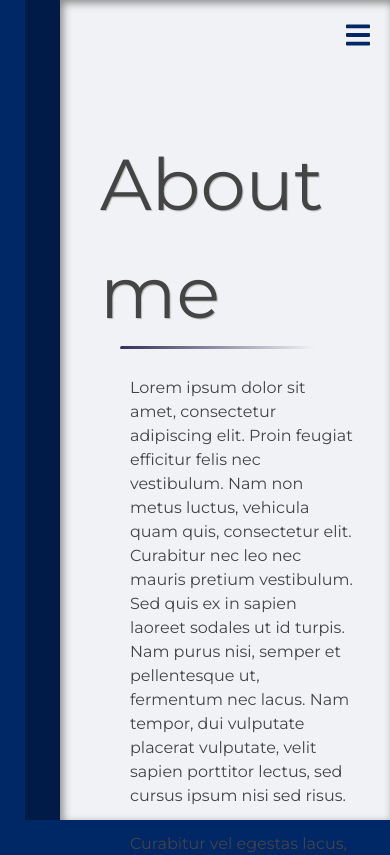
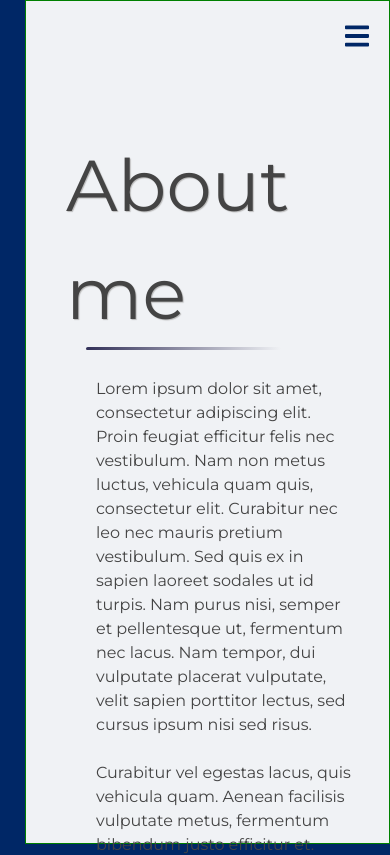
Before and after one commit to ukasz1/online-portfolio, a React (Create React App) app: page / in a window 390 px wide. Shown: the top 855 px of the page. Built offline with nearby package versions, Linux system fonts and the light colour scheme; the HTML template or start-up script is replaced by a standard one.

Commit message:
tests for RWD

```diff
--- a/src/App.js
+++ b/src/App.js
@@ -17,13 +17,11 @@ function App() {
     setActualTab(gainedTabNumber);
   }
   return (
-    <>
-      <main>
-        <Avatar />
-        <Navbar checkTab={checkTab} showNavList={showNavList} />
-        <Container actualTab={actualTab} />
-      </main>
-    </>
+    <main>
+      <Avatar />
+      <Navbar checkTab={checkTab} showNavList={showNavList} />
+      <Container actualTab={actualTab} />
+    </main>
   );
 }
 
--- a/src/main.css
+++ b/src/main.css
@@ -261,7 +261,9 @@ td a:hover{
 @media screen and (max-width: 1050px){
   main{
     border-top-left-radius: 0;
-    height: inherit;
+    box-shadow: none;
+    border: 1px solid green;
+    /* height: 1100px; */
 
   }
 
@@ -280,13 +282,13 @@ td a:hover{
   .socials{
     display: none;
   }
+
   .content{
     width: 98%;
     overflow: visible;
+
   }
-  .container{
-    height: 750px;
-  }
+
 
   .about, .projects, .achievements{
     display: none;
@@ -294,6 +296,4 @@ td a:hover{
   .active-tab{
     display: block;
   }
-
-
 }
```
